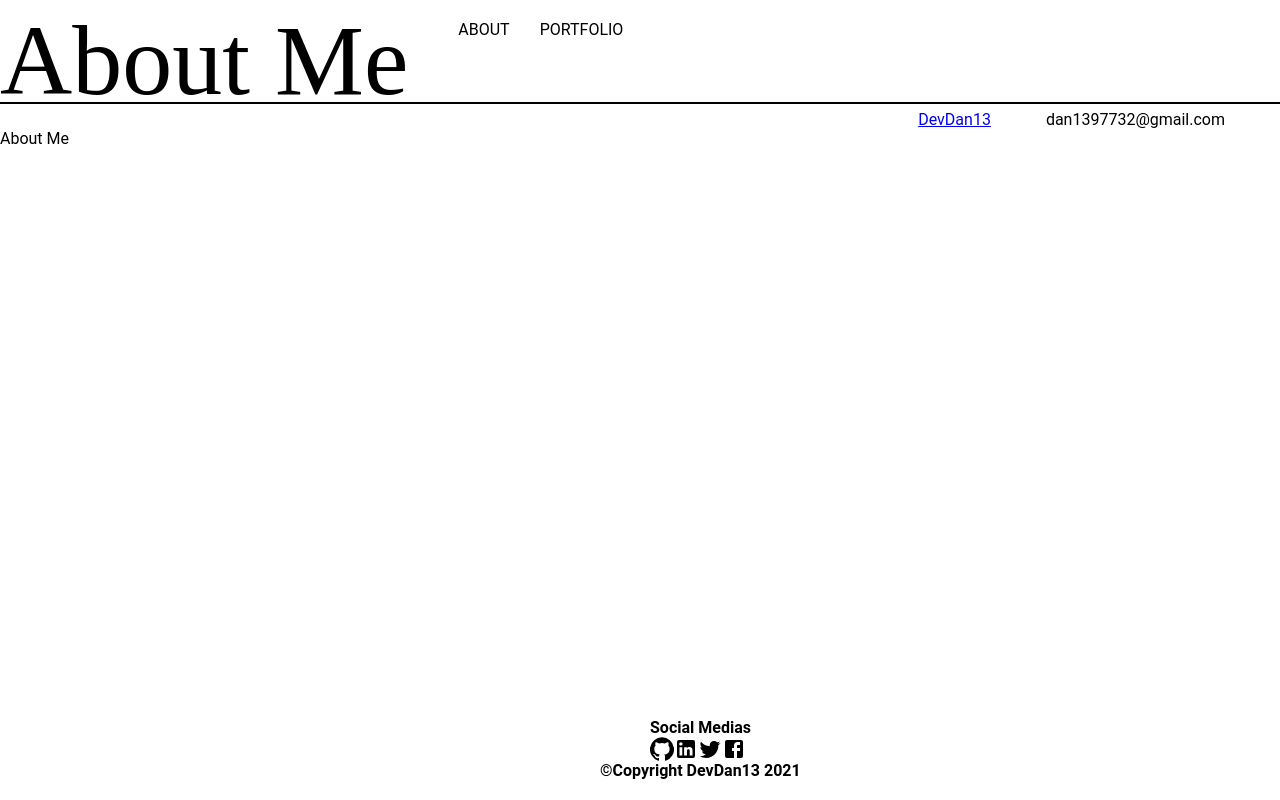
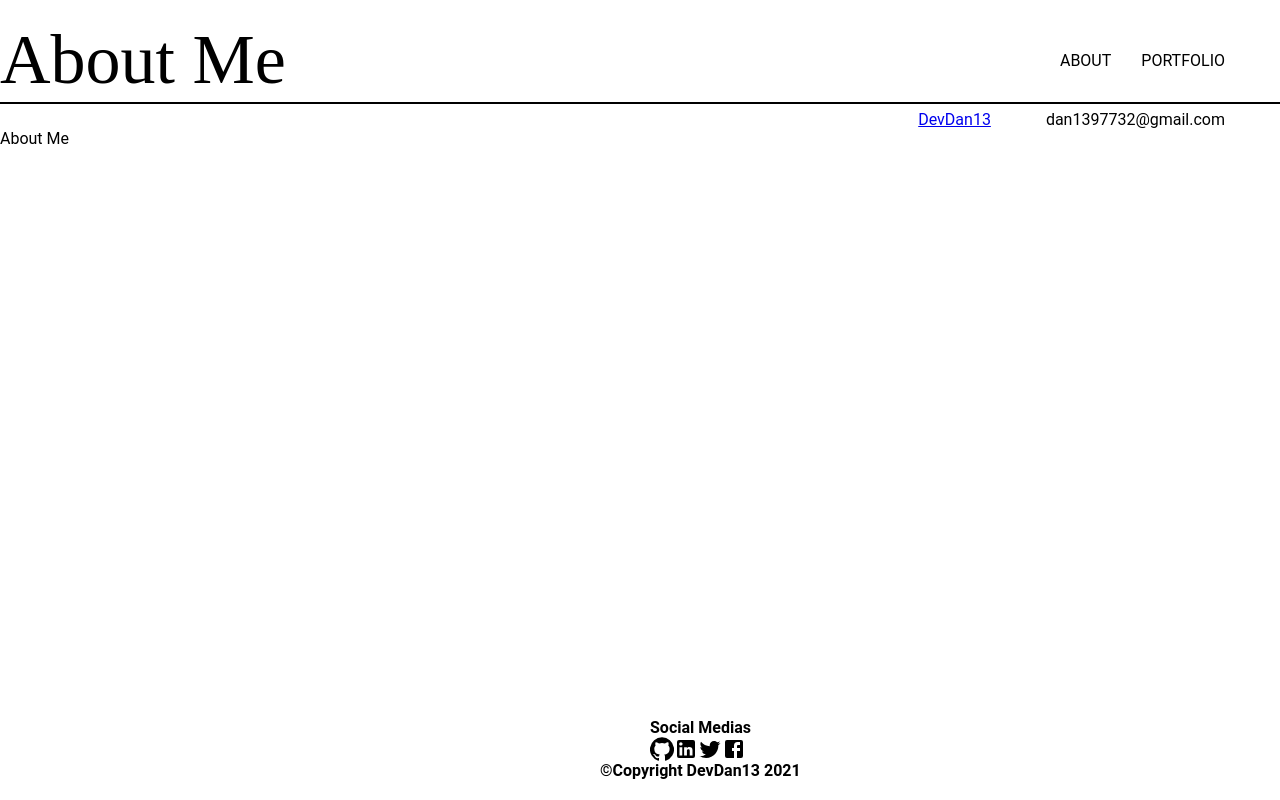
Before and after one commit to DevDan13/devdan13-react-deployed, a React (Create React App) app: page / in a window 1280 px wide. Built offline with nearby package versions, Linux system fonts and the light colour scheme.

Commit message:
full header component complete.

```diff
--- a/src/Components/Header/index.js
+++ b/src/Components/Header/index.js
@@ -13,7 +13,9 @@ export default function Header() {
                 </section>
 
                 <section className="header-top-NavBar">
-                    <NavBar />
+                    <section className="header-top-navigate">
+                        <NavBar />
+                    </section>
                 </section>
             </section>
 
--- a/src/Components/Header/style.css
+++ b/src/Components/Header/style.css
@@ -22,7 +22,7 @@ margin-right: 20px;
 color: inherit;
 text-decoration: inherit;
 font-family: RobotoThin;
-font-size: 100px;
+font-size: 70px;
 }
 
 .header-top-NavBar {
--- a/src/Components/NavBar/style.css
+++ b/src/Components/NavBar/style.css
@@ -1,6 +1,14 @@
 .navbar {
     display: flex;
     flex-direction: row;
+}
+
+.header-top-navigate {
+    display: flex;
+    flex: 1;
+    flex-direction: row;
+    justify-content: flex-end;
+    margin-right: 55px;
   }
 
 .navbar-item {
```
Lines whose indentation alone changed are shown as unchanged.
